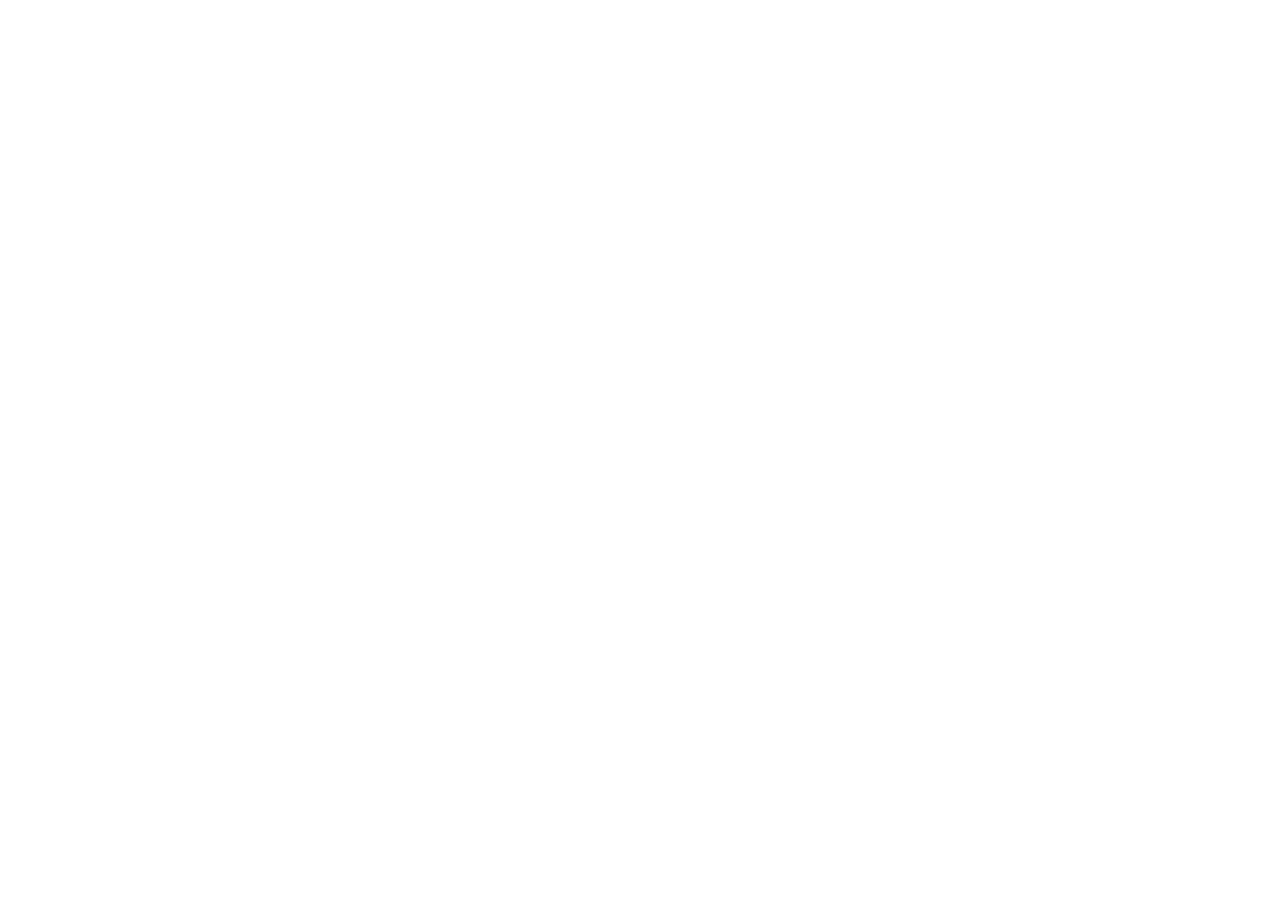
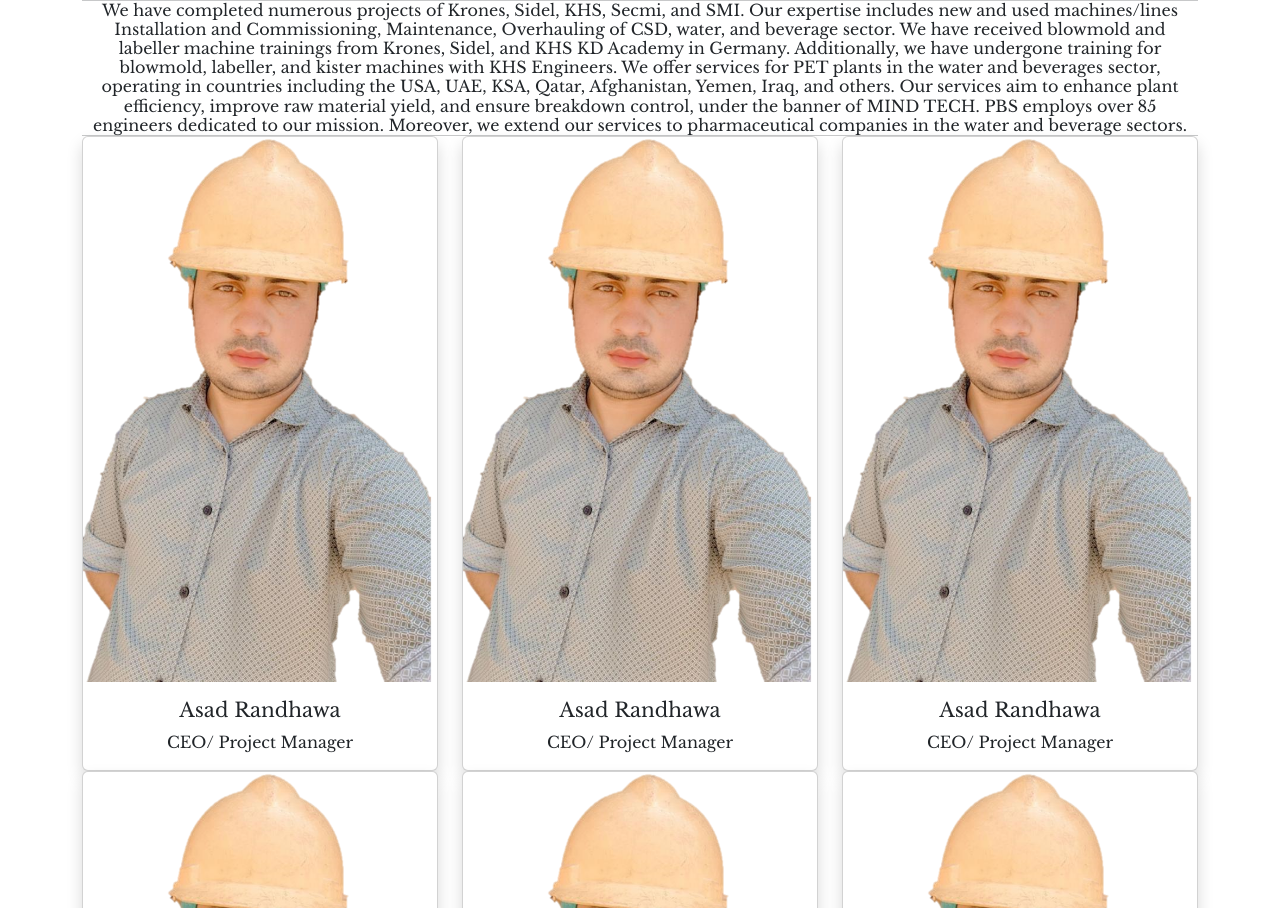
Before and after one commit to mtabba/fse-works, a React (Vite) app: page / in a window 1280 px wide. Shown: the part 905-1813 px from the top of the page. Before the commit the page ends 1613 px from the top, so only its background shows below. Built offline with nearby package versions, Linux system fonts and the light colour scheme; a web font is replaced by a local one.

Commit message:
added about us

```diff
--- a/src/components/AboutUs.jsx
+++ b/src/components/AboutUs.jsx
@@ -1,12 +1,88 @@
+import React from "react";
 
-function AboutUs() {
+import { Container, Row, Col, Card } from "react-bootstrap";
+import teamMember1 from '../assets/CEO.png';
+import teamMember2 from '../assets/CEO.png';
+import teamMember3 from '../assets/CEO.png';
 
-  return (
-    <div className="aboutUsContainer">
-
-
-    </div>
-  )
+const AboutUs = () => {
+    return (
+        <Container className="py-4">
+            <h1 className="text-center mb-5">About Us</h1>
+            <hr />
+            <h6>We have completed numerous projects of Krones, Sidel, KHS, Secmi, and SMI. Our expertise includes new and used machines/lines Installation and Commissioning, Maintenance, Overhauling of CSD, water, and beverage sector. We have received blowmold and labeller machine trainings from Krones, Sidel, and KHS KD Academy in Germany. Additionally, we have undergone training for blowmold, labeller, and kister machines with KHS Engineers.
+              We offer services for PET plants in the water and beverages sector, operating in countries including the USA, UAE, KSA, Qatar, Afghanistan, Yemen, Iraq, and others. Our services aim to enhance plant efficiency, improve raw material yield, and ensure breakdown control, under the banner of MIND TECH. PBS employs over 85 engineers dedicated to our mission. Moreover, we extend our services to pharmaceutical companies in the water and beverage sectors.</h6>
+              <hr />
+            <Row className="gx-4">
+                <Col md={4}>
+                    <Card className="shadow">
+                        <Card.Img variant="top" src={teamMember1} />
+                        <Card.Body>
+                            <Card.Title>Asad Randhawa</Card.Title>
+                            <Card.Text>
+                            CEO/ Project Manager
+                            </Card.Text>
+                        </Card.Body>
+                    </Card>
+                </Col>
+                <Col md={4}>
+                    <Card className="shadow">
+                        <Card.Img variant="top" src={teamMember2} />
+                        <Card.Body>
+                          <Card.Title>Asad Randhawa</Card.Title>
+                            <Card.Text>
+                            CEO/ Project Manager
+                            </Card.Text>
+                        </Card.Body>
+                    </Card>
+                </Col>
+                <Col md={4}>
+                    <Card className="shadow">
+                        <Card.Img variant="top" src={teamMember3} />
+                        <Card.Body>
+                          <Card.Title>Asad Randhawa</Card.Title>
+                            <Card.Text>
+                            CEO/ Project Manager
+                            </Card.Text>
+                        </Card.Body>
+                    </Card>
+                </Col>
+                <Col md={4}>
+                    <Card className="shadow">
+                        <Card.Img variant="top" src={teamMember3} />
+                        <Card.Body>
+                          <Card.Title>Asad Randhawa</Card.Title>
+                            <Card.Text>
+                            CEO/ Project Manager
+                            </Card.Text>
+                        </Card.Body>
+                    </Card>
+                </Col>
+                <Col md={4}>
+                    <Card className="shadow">
+                        <Card.Img variant="top" src={teamMember3} />
+                        <Card.Body>
+                          <Card.Title>Asad Randhawa</Card.Title>
+                            <Card.Text>
+                            CEO/ Project Manager
+                            </Card.Text>
+                        </Card.Body>
+                    </Card>
+                </Col>
+                <Col md={4}>
+                    <Card className="shadow">
+                        <Card.Img variant="top" src={teamMember3} />
+                        <Card.Body>
+                          <Card.Title>Asad Randhawa</Card.Title>
+                            <Card.Text>
+                            CEO/ Project Manager
+                            </Card.Text>
+                        </Card.Body>
+                    </Card>
+                </Col>
+            </Row>
+        </Container>
+    );
 }
 
-export default AboutUs
+export default AboutUs;
--- a/src/components/Header.jsx
+++ b/src/components/Header.jsx
@@ -9,7 +9,7 @@
             <Navbar expand="lg"
                     bg="warning">
                 <Container>
-                    <Navbar.Brand href="#home" className="d-flex">
+                    <Navbar.Brand href="#" className="d-flex">
                     <img src={companyLogo} alt="logo" className="logo"/>
                     <div className="headerName">
                       <span>MIND TECH SERVICES</span>
@@ -19,7 +19,7 @@
                     <Navbar.Toggle aria-controls="basic-navbar-nav" />
                     <Navbar.Collapse id="basic-navbar-nav">
                         <Nav className="me-auto">
-                            <Nav.Link href="#home">Home</Nav.Link>
+                            <Nav.Link href="#">Home</Nav.Link>
                             <Nav.Link href="#">Services</Nav.Link>
                             <Nav.Link href="#">Projects</Nav.Link>
                             <Nav.Link href="#">About Us</Nav.Link>
```
Also changed, not shown: src/assets/CEO.png (added).
